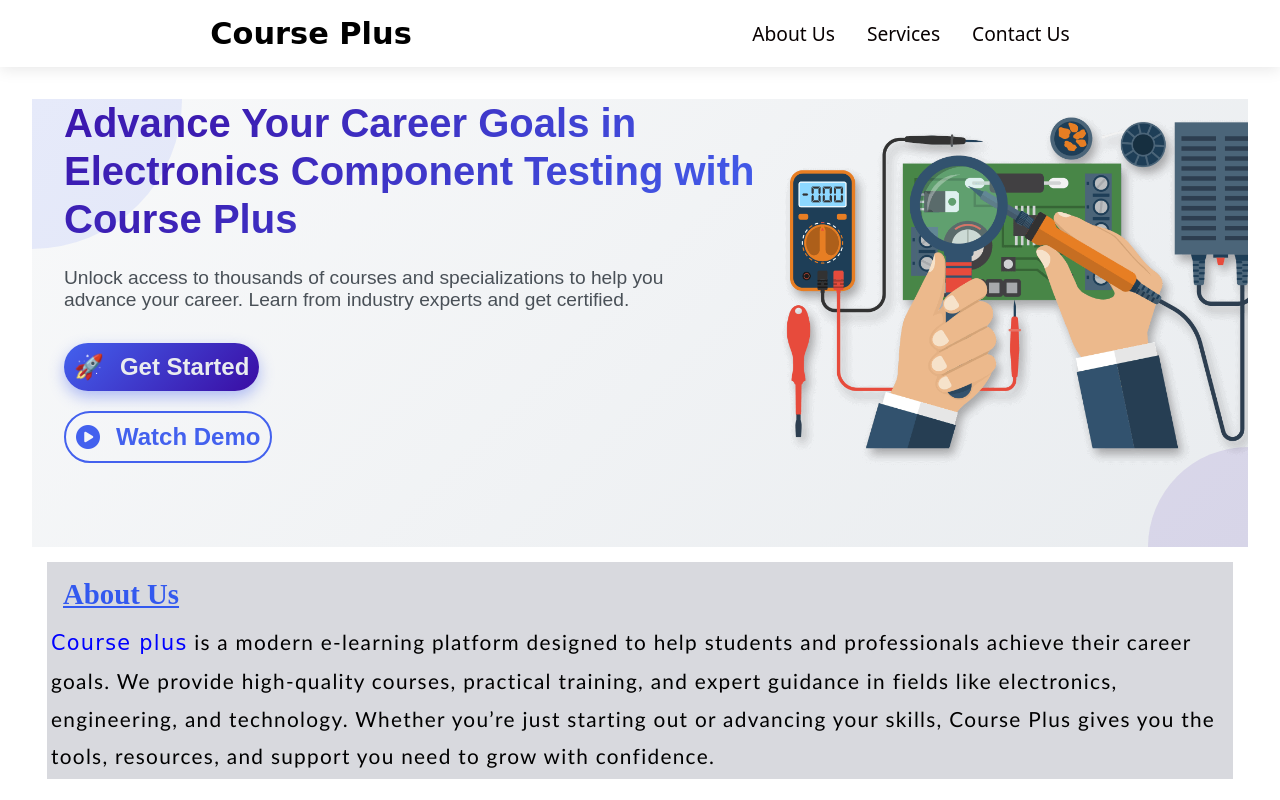
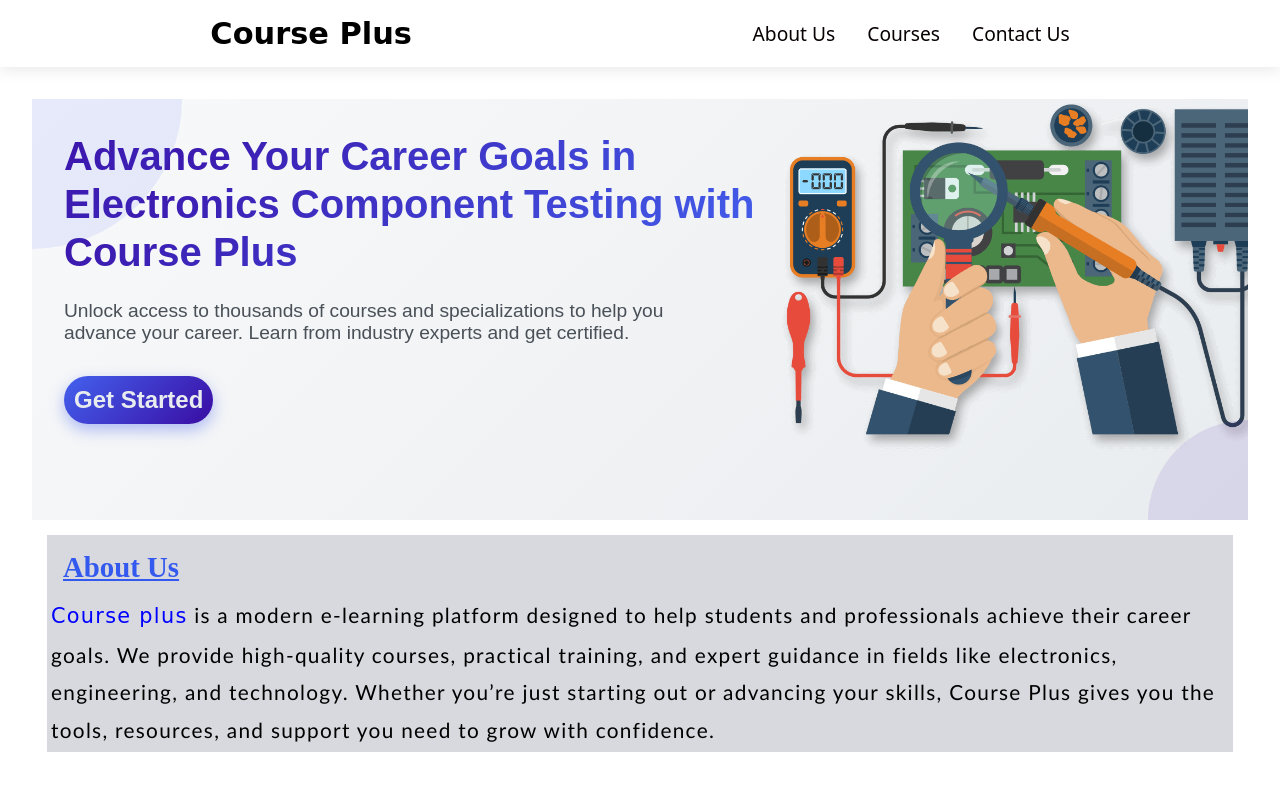
Before and after one commit to marko-dev1/course_plus_e-learning, a plain HTML site: page index.html in a window 1280 px wide. Shown: the top 800 px of the page. Drawn offline with Linux system fonts and the light colour scheme.

Commit message:
Update index.html

```diff
--- a/index.html
+++ b/index.html
@@ -19,7 +19,7 @@
             <div class="nav_links">
                 <ul>
                     <li><a href="#about">About Us</a></li>
-                    <li><a href="services.html">Services</a></li>
+                    <li><a href="services.html">Courses</a></li>
                     <li><a href="#contact" >Contact Us</a></li>
                 </ul>
             </div>
@@ -38,8 +38,8 @@
       <div class="hero-header">
       <h1>Advance Your Career Goals in Electronics Component Testing with Course Plus</h1>
                     <p>Unlock access to thousands of courses and specializations to help you advance your career. Learn from industry experts and get certified.</p>
-      <button class="btn">🚀<a href="services.html">Get Started</a> </button>
-      <button class="secondary"><i class="fas fa-play-circle"></i> Watch Demo</button>
+      <button class="btn"><a href="services.html">Get Started</a> </button>
+     <!-- <button class="secondary"><i class="fas fa-play-circle"></i> Watch Demo</button>-->
 
         </div>
         <div>
```
